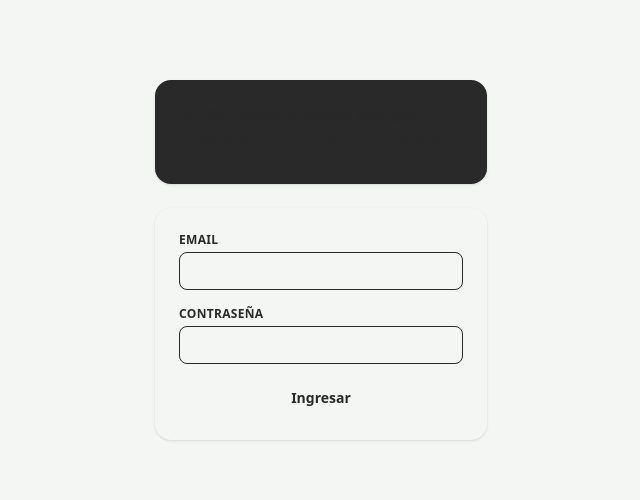
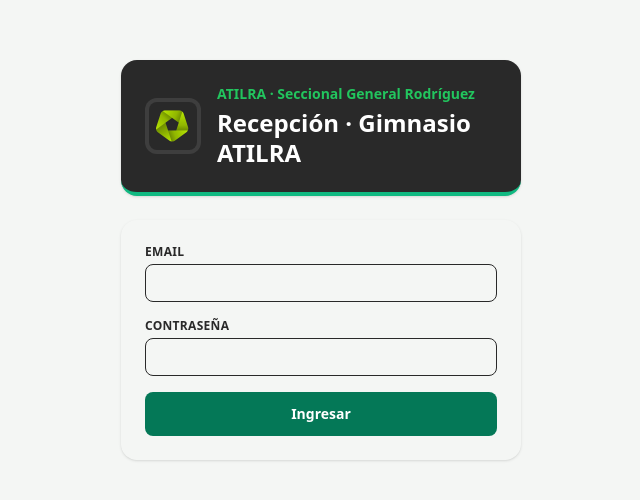
Before and after one commit to tobiasdiana06-max/gimnasio-atilra, a Next.js app: page /recepcion/login in a window 1280 px wide. Shown: the part 140-640 px from the top of the page, without its empty margins (319-959 px from the left). Built offline with nearby package versions, Linux system fonts and the light colour scheme; no server answers.

Commit message:
Fix contraste en cabecera y boton de login recepcion

```diff
--- a/src/app/recepcion/login/LoginForm.tsx
+++ b/src/app/recepcion/login/LoginForm.tsx
@@ -35,7 +35,11 @@ export function LoginForm() {
         <p className="rounded-lg border border-semaforo-rojo bg-red-50 p-3 text-sm text-semaforo-rojo">{estado.error}</p>
       )}
 
-      <button type="submit" disabled={pendiente} className={`${estilos.btnPrimario} w-full`}>
+      <button
+        type="submit"
+        disabled={pendiente}
+        className="inline-flex w-full items-center justify-center gap-2 rounded-lg bg-[#047857] px-4 py-3 text-sm font-semibold text-white transition-colors hover:bg-[#065f46] focus-visible:outline focus-visible:outline-2 focus-visible:outline-offset-2 focus-visible:outline-[#10b981] disabled:cursor-not-allowed disabled:opacity-60"
+      >
         {pendiente ? "Ingresando…" : "Ingresar"}
       </button>
     </form>
--- a/src/app/recepcion/login/page.tsx
+++ b/src/app/recepcion/login/page.tsx
@@ -1,6 +1,7 @@
 import { redirect } from "next/navigation";
 import { obtenerSesionRecepcion } from "@/lib/auth/recepcion";
 import { LoginForm } from "@/app/recepcion/login/LoginForm";
+import { LogoAtilra } from "@/components/ui/LogoAtilra";
 
 export const dynamic = "force-dynamic";
 
@@ -9,9 +10,14 @@ export default async function LoginRecepcionPage() {
 
   return (
     <main className="mx-auto flex min-h-screen max-w-md flex-col justify-center gap-6 p-6">
-      <header className="rounded-2xl border-b-4 border-atilra-verde bg-atilra-carbon p-6 text-atilra-blanco shadow">
-        <p className="text-sm text-atilra-blanco/70">ATILRA · Seccional General Rodríguez</p>
-        <h1 className="text-2xl font-bold">Recepción del Gimnasio</h1>
+      <header className="flex items-center gap-4 rounded-2xl border-b-4 border-[#10b981] bg-[#292929] p-6 text-white shadow">
+        <LogoAtilra className="h-14 w-14 shrink-0 rounded-xl bg-white/10 p-1" />
+        <div className="min-w-0">
+          <p className="text-sm font-semibold text-[#22c55e]">ATILRA · Seccional General Rodríguez</p>
+          <h1 className="mt-1 text-xl font-black leading-tight text-white sm:text-2xl">
+            Recepción · Gimnasio ATILRA
+          </h1>
+        </div>
       </header>
       <LoginForm />
     </main>
```
